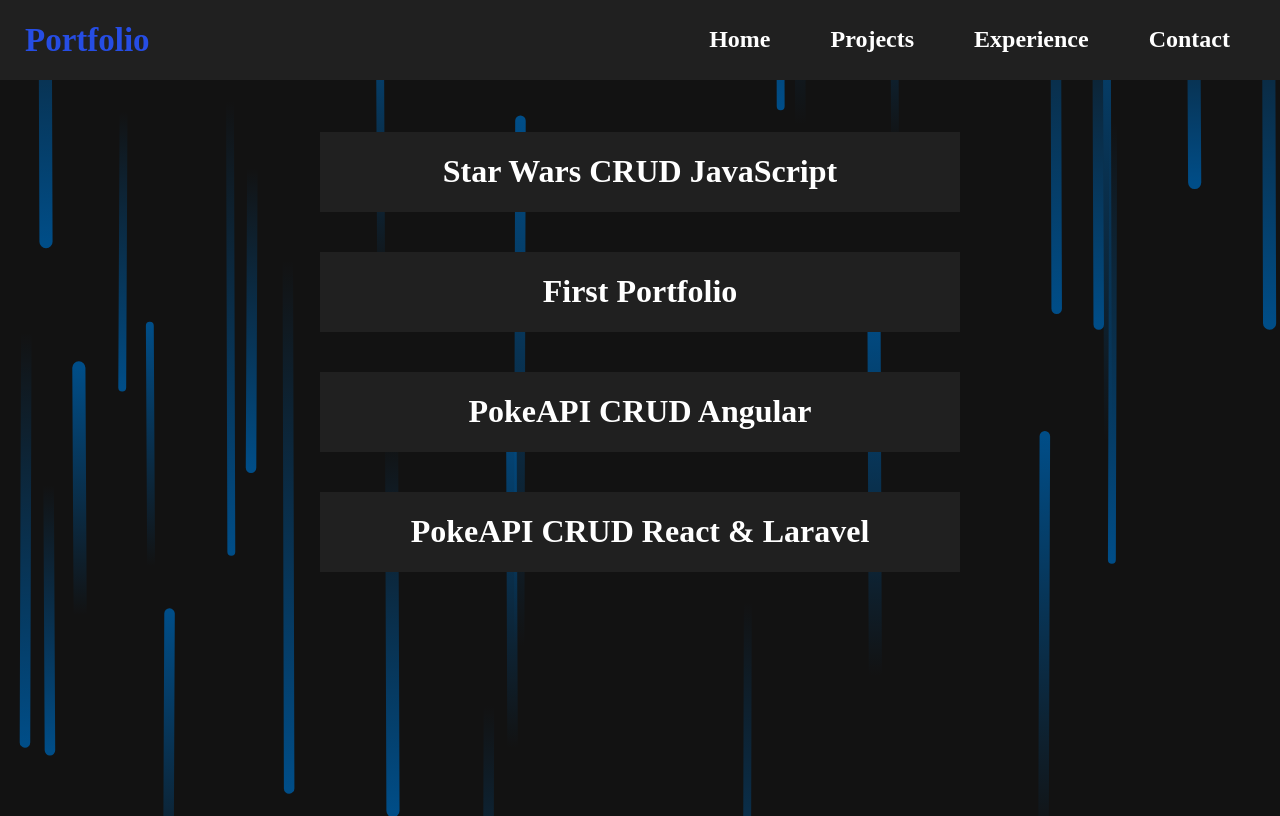
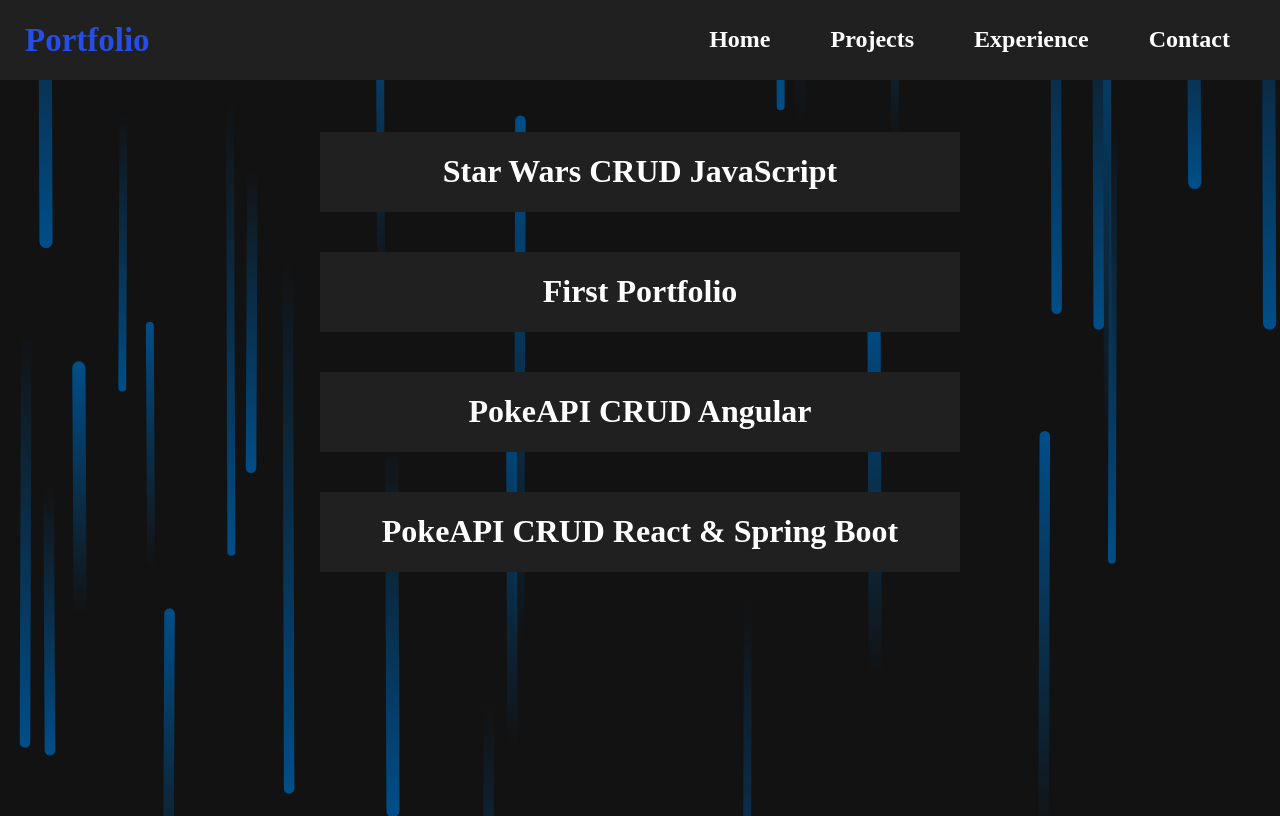
Before and after one commit to DanielLorenzoS/Blog, a React (Create React App) app: page /roadmap in a window 1280 px wide. Built offline with nearby package versions, Linux system fonts and the light colour scheme; the HTML template or start-up script is replaced by a standard one.

Commit message:
Change name project

```diff
--- a/src/roadmap/Roadmap.jsx
+++ b/src/roadmap/Roadmap.jsx
@@ -23,7 +23,7 @@
         />
         <Theme
           className="theme"
-          title={"PokeAPI CRUD React & Laravel"}
+          title={"PokeAPI CRUD React & Spring Boot"}
           url={"https://pokedex-oqxy.vercel.app/"}
         />
       </div>
```
